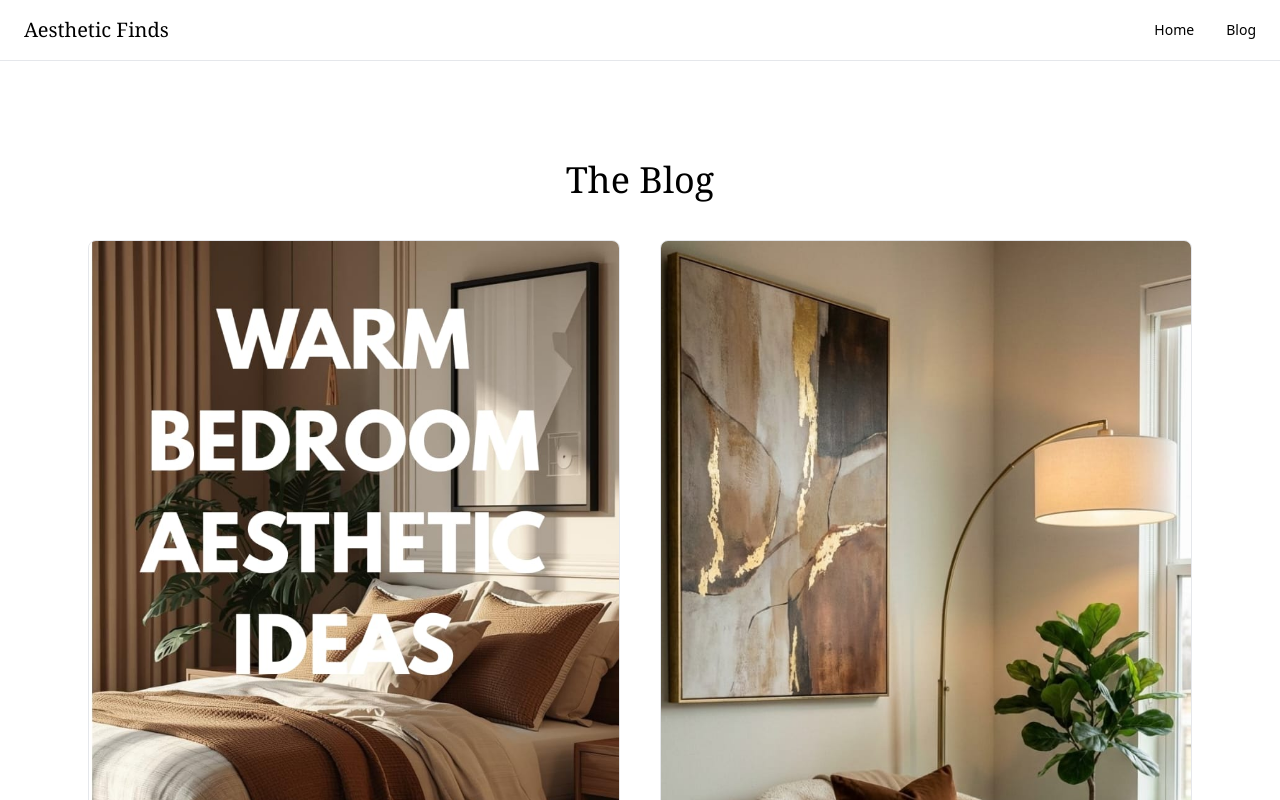
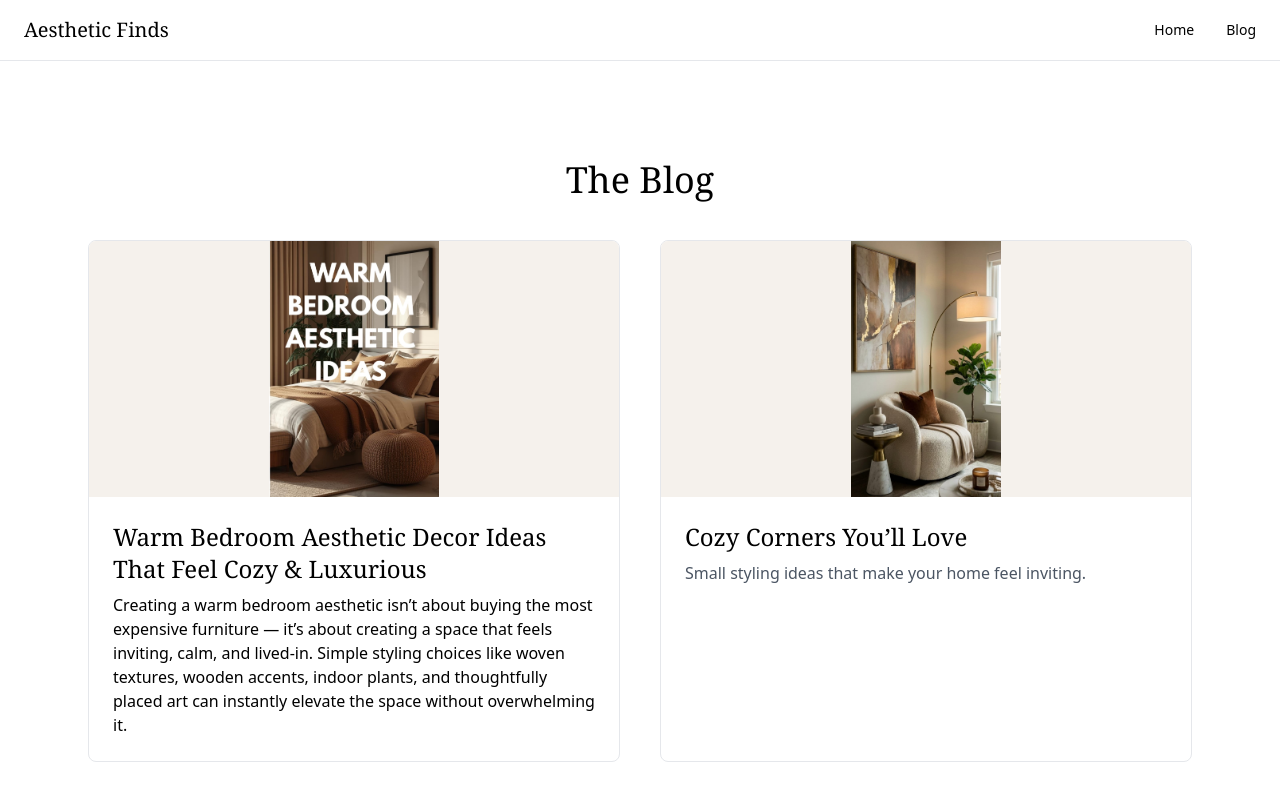
Before and after one commit to muasyamuthengi-gif/aestheticfindsbyanna, a Next.js app: page /blog in a window 1280 px wide. Shown: the top 800 px of the page. Built offline with nearby package versions, Linux system fonts and the light colour scheme; a web font is replaced by a local one.

Commit message:
Refine alt texts and descriptions in blog page
Updated image alt texts and improved paragraph descriptions for better clarity and SEO.

```diff
--- a/app/blog/page.js
+++ b/app/blog/page.js
@@ -11,11 +11,12 @@ export default function BlogPage() {
           href="/blog/slow-living"
           className="block border rounded-lg overflow-hidden hover:shadow-lg transition"
         >
-          <div className="bg-neutral-100">
+          {/* Image wrapper keeps card size */}
+          <div className="w-full h-64 bg-[#f5f1ec] flex items-center justify-center">
             <img
               src="/blog1a.jpg"
-              alt="Warm bedroom aesthetic ideas"
-              className="w-full h-auto object-contain"
+              alt="Warm bedroom aesthetic"
+              className="max-h-full max-w-full object-contain"
             />
           </div>
 
@@ -23,14 +24,9 @@ export default function BlogPage() {
             <h2 className="text-2xl font-serif mb-2">
               Warm Bedroom Aesthetic Decor Ideas That Feel Cozy & Luxurious
             </h2>
-
             <p className="text-black">
-              Creating a warm bedroom aesthetic isn’t about buying the most
-              expensive furniture — it’s about creating a space that feels
-              inviting, calm, and deep. A few simple styling choices, like a
-              woven ottoman, wooden accents, indoor plants, and thoughtfully
-              placed art, can instantly elevate the space without overwhelming
-              it.
+              Creating a warm bedroom aesthetic isn’t about buying the most expensive furniture — it’s about creating a space that feels inviting, calm, and lived‑in.
+              Simple styling choices like woven textures, wooden accents, indoor plants, and thoughtfully placed art can instantly elevate the space without overwhelming it.
             </p>
           </div>
         </a>
@@ -40,11 +36,11 @@ export default function BlogPage() {
           href="/blog/cozy-corners"
           className="block border rounded-lg overflow-hidden hover:shadow-lg transition"
         >
-          <div className="bg-neutral-100">
+          <div className="w-full h-64 bg-[#f5f1ec] flex items-center justify-center">
             <img
               src="/blog2.jpg"
               alt="Cozy corners"
-              className="w-full h-auto object-contain"
+              className="max-h-full max-w-full object-contain"
             />
           </div>
 
@@ -52,8 +48,7 @@ export default function BlogPage() {
             <h2 className="text-2xl font-serif mb-2">
               Cozy Corners You’ll Love
             </h2>
-
-            <p className="text-black">
+            <p className="text-gray-600">
               Small styling ideas that make your home feel inviting.
             </p>
           </div>
```
